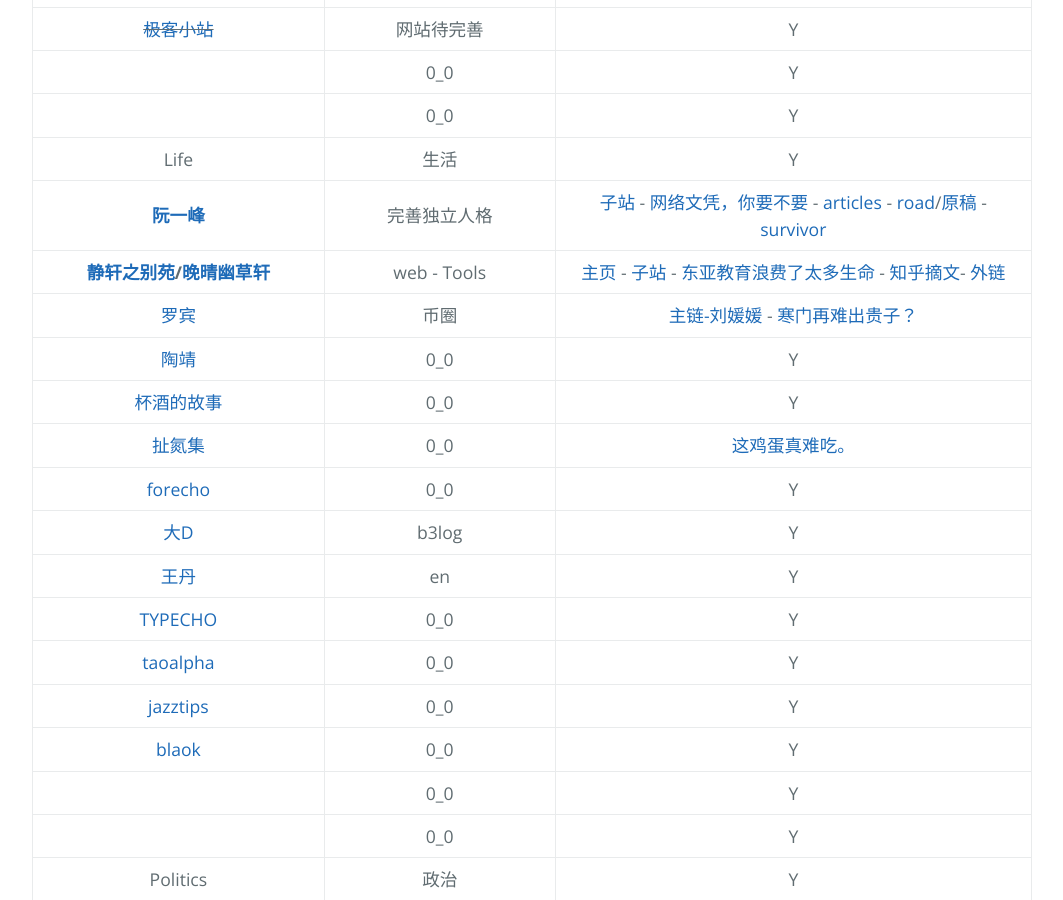
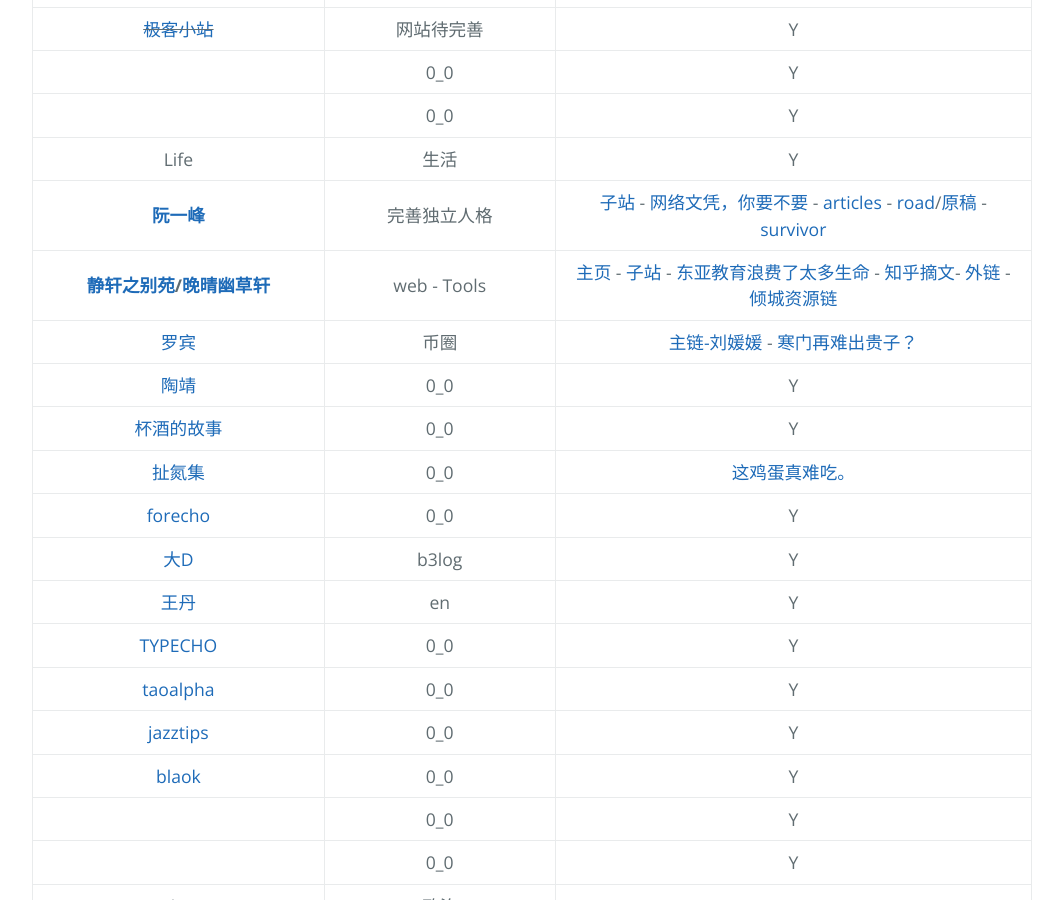
Before and after one commit to AmbroseRen/test, a Jekyll site: the page built from Library/Blog.md, in a window 1280 px wide and 900 px high, scrolled down 1066 px. Shown: the whole window, without its empty margins (192-1255 px from the left). Built offline with Jekyll 4.4.1, drawn with Linux system fonts in a browser that asks for light colours; our own code applies the rules of GitHub Pages for plain Markdown files; the repository's description, which GitHub fills in, is left out.

Commit message:
Update Blog.md

```diff
--- a/Library/Blog.md
+++ b/Library/Blog.md
@@ -31,7 +31,7 @@
 | []() | 0_0 | Y |
 | Life | 生活 | Y |
 | __[阮一峰](http://www.ruanyifeng.com/home.html)__ | 完善独立人格 | [子站](http://www.ruanyifeng.com/calvino/) - [网络文凭，你要不要](http://www.ruanyifeng.com/blog/2016/10/online_education.html) - [articles](https://github.com/ruanyf/articles) - [road](https://road.ruanyifeng.com/)/[原稿](https://github.com/ruanyf/road) - [survivor](https://survivor.ruanyifeng.com/) |
-| __[静轩之别苑](https://quickapp.lovejade.cn/links/?utm_source=ld246.com)/[晚晴幽草轩](https://www.jeffjade.com/2016/03/30/104-front-end-tutorial/)__ | web - Tools | [主页](https://aboutme.lovejade.cn/) - [子站](https://blog.lovejade.cn/) - [东亚教育浪费了太多生命](https://blog.lovejade.cn/2016/10/12/the-East_Asia_Education-wasted-too-much-life.html) - [知乎摘文](https://www.zhihu.com/people/yang-qiong-pu)- [外链](https://www.jeffjade.com/Links/?utm_source=ld246.com#%E7%8E%87%E6%80%A7%E6%8E%A8%E8%8D%90%EF%BC%9A) |
+| __[静轩之别苑](https://quickapp.lovejade.cn/links/?utm_source=ld246.com)/[晚晴幽草轩](https://www.jeffjade.com/2016/03/30/104-front-end-tutorial/)__ | web - Tools | [主页](https://aboutme.lovejade.cn/) - [子站](https://blog.lovejade.cn/) - [东亚教育浪费了太多生命](https://blog.lovejade.cn/2016/10/12/the-East_Asia_Education-wasted-too-much-life.html) - [知乎摘文](https://www.zhihu.com/people/yang-qiong-pu)- [外链](https://www.jeffjade.com/Links/?utm_source=ld246.com#%E7%8E%87%E6%80%A7%E6%8E%A8%E8%8D%90%EF%BC%9A) - [倾城资源链](https://nicelinks.site/explore/resource) |
 | [罗宾](https://dbarobin.com/tags/#RSS) | 币圈 | [主链-刘媛媛](https://k.sina.cn/article_7069198356_1a55b681400100jii3.html) - [寒门再难出贵子？](https://dbarobin.com/2013/08/24/rural-family-and-great-man/) |
 | [陶靖](https://jingine.com/) | 0_0 | Y |
 | [杯酒的故事](https://beijiu.ink/) | 0_0 | Y |
```
